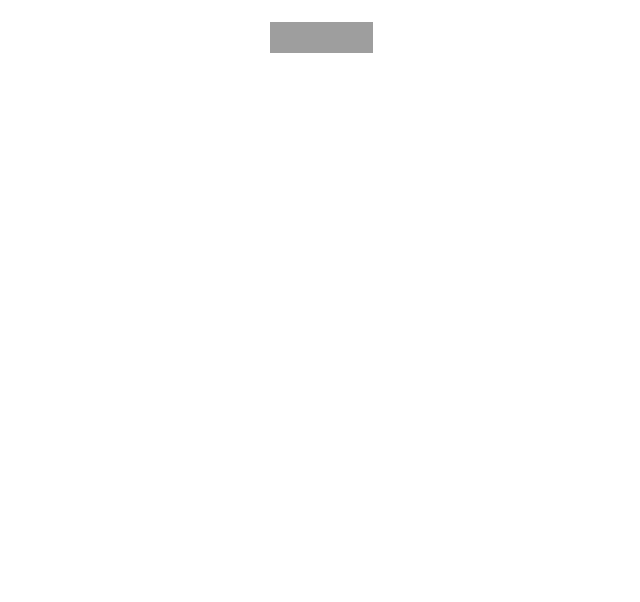
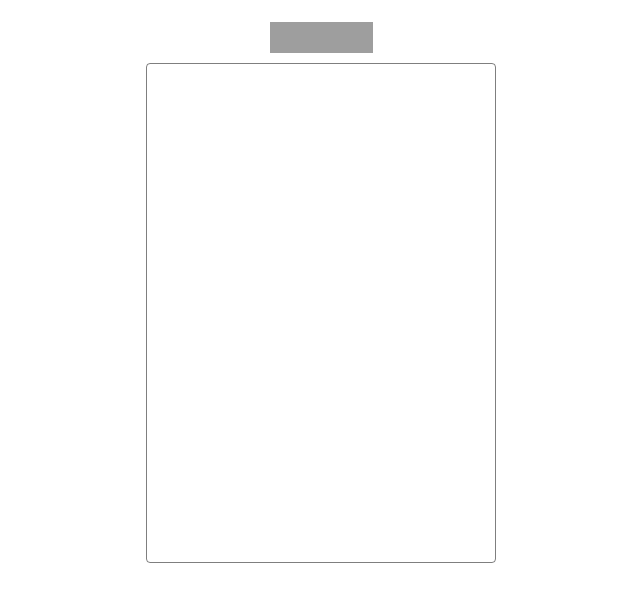
Before and after one commit to tsaihuangsd/amazon-create-account, a React (Create React App) app: page / in a window 1280 px wide. Shown: the top 602 px of the page, without its empty margins (319-959 px from the left). Built offline with nearby package versions, Linux system fonts and the light colour scheme; grey boxes are pictures that could not be loaded.

Commit message:
re-organize code to compartmentalize components

```diff
--- a/src/MVP/App.js
+++ b/src/MVP/App.js
@@ -1,11 +1,9 @@
-import './App.css';
+import CreateAccount from './components/createAccount';
 
 function App() {
   return (
-    <div className="App">
-        <div className="a-icon-logo" />
-
-
+    <div>
+      <CreateAccount />
     </div>
   );
 }
--- /dev/null
+++ b/src/MVP/components/createAccount.js
@@ -0,0 +1,13 @@
+import React from 'react';
+
+import CreateAccountView from '../views/createAccountView';
+
+const CreateAccount = () =>{
+
+
+    return (
+        <CreateAccountView />
+    );
+}
+
+export default CreateAccount;
--- a/src/MVP/App.css
+++ b/src/MVP/styling/App.css
@@ -39,3 +39,25 @@
     height: 31px;
     width: 103px;
   }
+
+  .box-container {
+      display: flex;
+      justify-content: center;
+      margin-top: 10px;
+  }
+
+  .create-account-box {
+    display: block;
+    ;
+    box-sizing: border-box;
+    border-style: solid;
+    border-radius: 4px;
+    border-width: .1px;
+    border-color: rgba(0,0,0,.5);
+    font-family: "Amazon Ember",Arial,sans-serif;
+    font-size: 13px;
+    line-height: 19px;
+    width: 350px;
+    height: 500px;
+    margin: 10px, auto;
+  }
--- /dev/null
+++ b/src/MVP/views/createAccountView.js
@@ -0,0 +1,16 @@
+import React from 'react';
+import '../styling/App.css';
+
+const CreateAccountView = () =>{
+    return (
+        <div className="App">
+            <div className="a-icon-logo" />
+            <div className="box-container">
+                <div className="create-account-box">
+                </div>
+            </div>
+        </div>
+    )
+}
+
+export default CreateAccountView;
```
Also changed, not shown: 1 other file (tests, documents, lock files or other folders).
